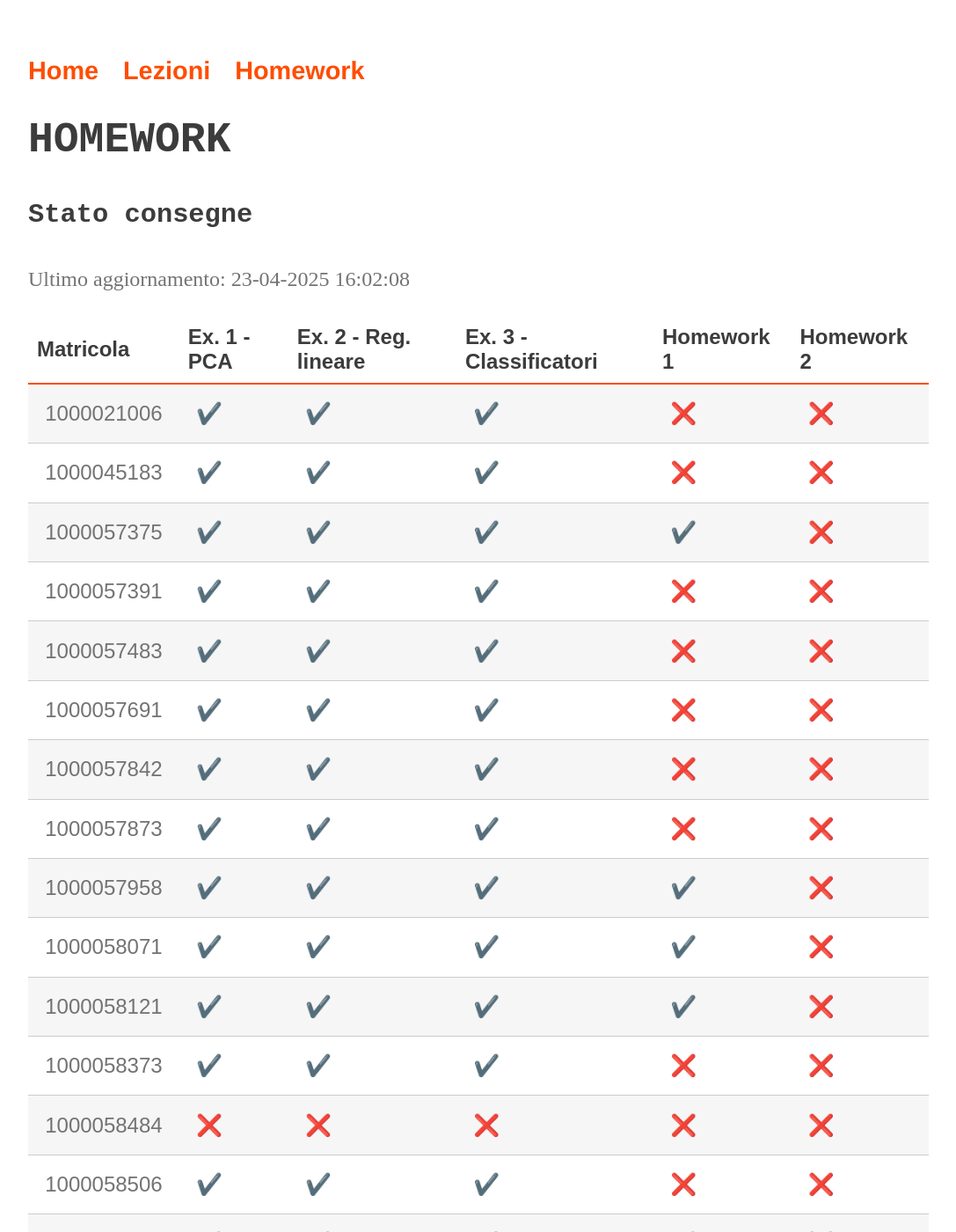
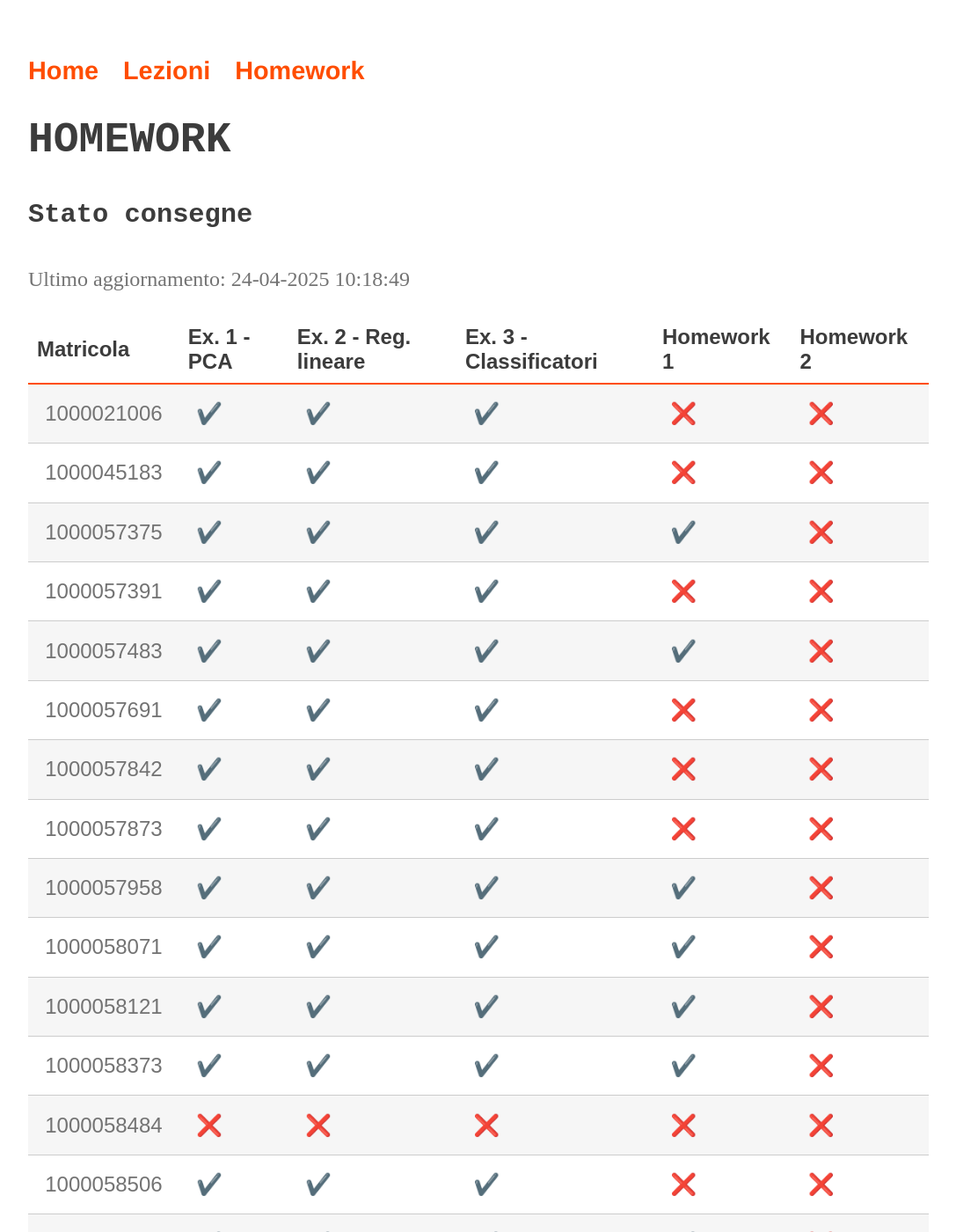
Before and after one commit to perceivelab/ml-mz-2025, a Jekyll site: the page built from status.md, in a window 1280 px wide and 1400 px high. Shown: the whole window at 88% size, without its empty margins (96-1183 px from the left). Built offline with Jekyll 4.4.1, drawn with Linux system fonts in a browser that asks for light colours; emoji names are drawn with the system emoji font; our own code applies the rules of GitHub Pages for plain Markdown files; part of the change alters nothing that is shown.

Commit message:
Update status

```diff
--- a/status.md
+++ b/status.md
@@ -6,7 +6,7 @@ layout: page
 
 #### Stato consegne
 
-Ultimo aggiornamento: 23-04-2025 16:02:08
+Ultimo aggiornamento: 24-04-2025 10:18:49
 
 | Matricola | Ex. 1 - PCA|Ex. 2 - Reg. lineare|Ex. 3 - Classificatori|Homework 1|Homework 2 |
 | --- | ---|---|---|---|--- |
@@ -14,14 +14,14 @@ Ultimo aggiornamento: 23-04-2025 16:02:08
 | 1000045183 |:heavy_check_mark:|:heavy_check_mark:|:heavy_check_mark:|:x:|:x:|
 | 1000057375 |:heavy_check_mark:|:heavy_check_mark:|:heavy_check_mark:|:heavy_check_mark:|:x:|
 | 1000057391 |:heavy_check_mark:|:heavy_check_mark:|:heavy_check_mark:|:x:|:x:|
-| 1000057483 |:heavy_check_mark:|:heavy_check_mark:|:heavy_check_mark:|:x:|:x:|
+| 1000057483 |:heavy_check_mark:|:heavy_check_mark:|:heavy_check_mark:|:heavy_check_mark:|:x:|
 | 1000057691 |:heavy_check_mark:|:heavy_check_mark:|:heavy_check_mark:|:x:|:x:|
 | 1000057842 |:heavy_check_mark:|:heavy_check_mark:|:heavy_check_mark:|:x:|:x:|
 | 1000057873 |:heavy_check_mark:|:heavy_check_mark:|:heavy_check_mark:|:x:|:x:|
 | 1000057958 |:heavy_check_mark:|:heavy_check_mark:|:heavy_check_mark:|:heavy_check_mark:|:x:|
 | 1000058071 |:heavy_check_mark:|:heavy_check_mark:|:heavy_check_mark:|:heavy_check_mark:|:x:|
 | 1000058121 |:heavy_check_mark:|:heavy_check_mark:|:heavy_check_mark:|:heavy_check_mark:|:x:|
-| 1000058373 |:heavy_check_mark:|:heavy_check_mark:|:heavy_check_mark:|:x:|:x:|
+| 1000058373 |:heavy_check_mark:|:heavy_check_mark:|:heavy_check_mark:|:heavy_check_mark:|:x:|
 | 1000058484 |:x:|:x:|:x:|:x:|:x:|
 | 1000058506 |:heavy_check_mark:|:heavy_check_mark:|:heavy_check_mark:|:x:|:x:|
 | 1000058536 |:heavy_check_mark:|:heavy_check_mark:|:heavy_check_mark:|:heavy_check_mark:|:x:|
```
